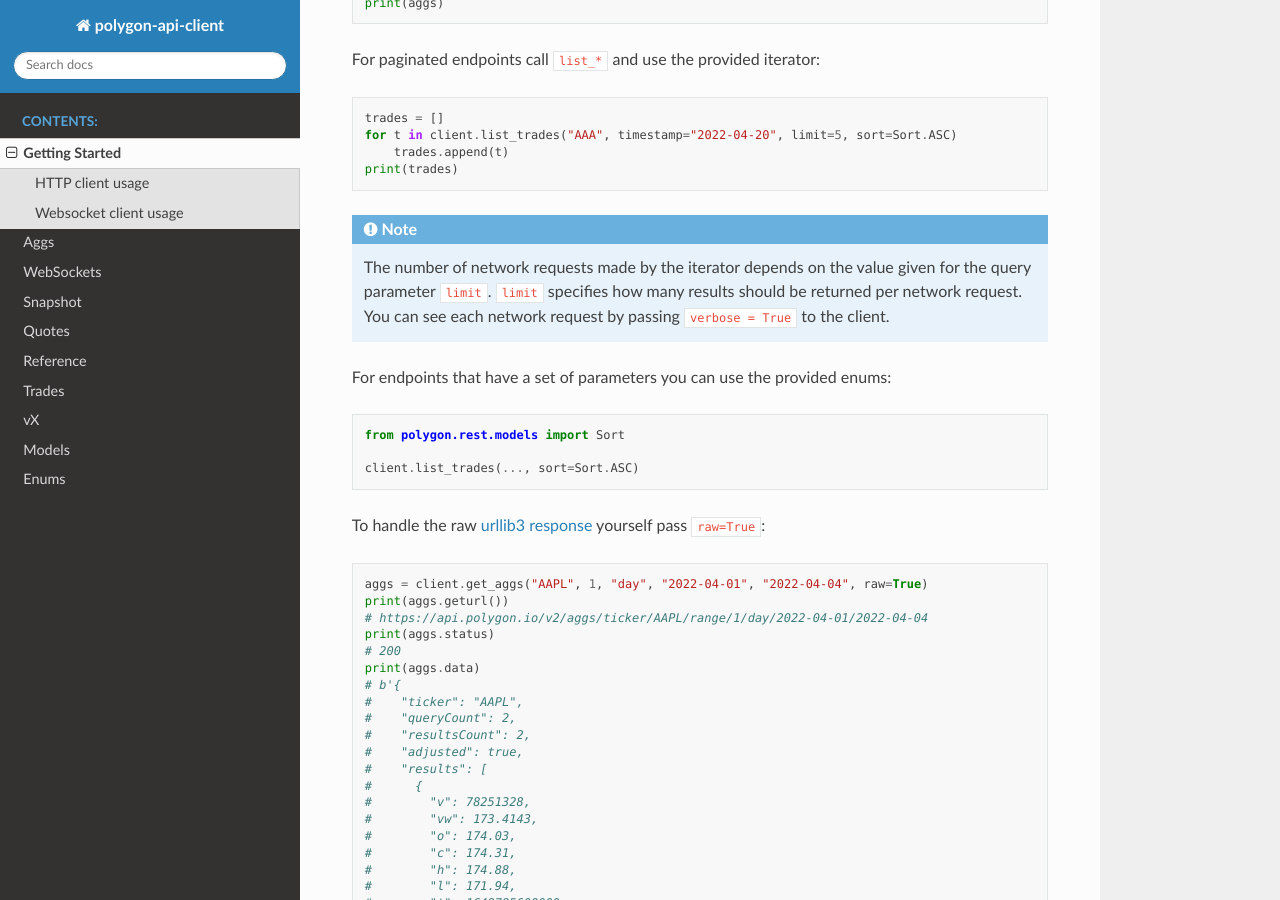
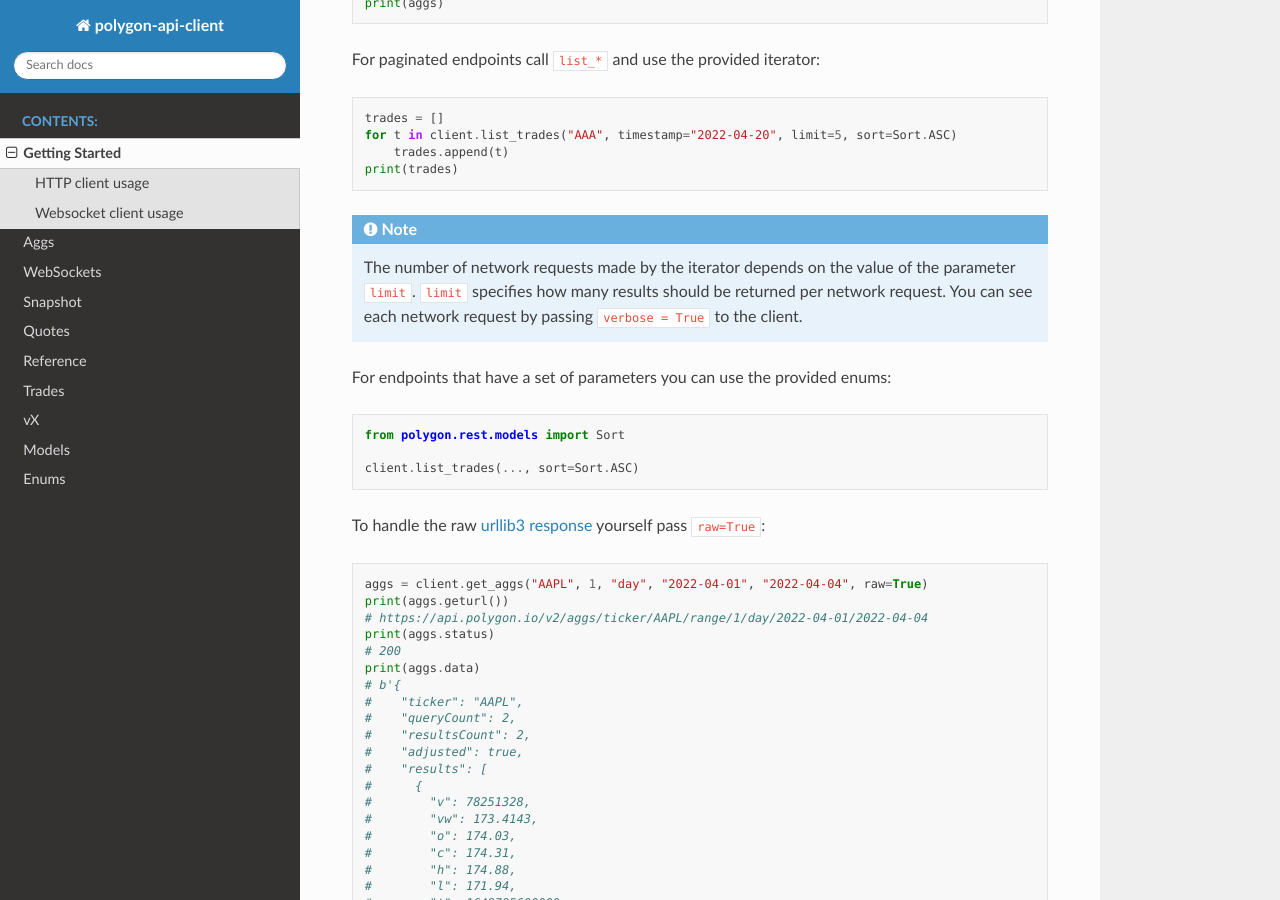
Before and after one commit to polygon-io/client-python, a Sphinx documentation site: the page built from docs/source/Getting-Started.rst, in a window 1280 px wide and 900 px high, scrolled down 809 px. Built offline with Sphinx 7.4.7 and the Read the Docs theme 2.0.0, drawn with Linux system fonts in a browser that asks for light colours.

Commit message:
rephrase

```diff
--- a/docs/source/Getting-Started.rst
+++ b/docs/source/Getting-Started.rst
@@ -41,7 +41,7 @@ For paginated endpoints call :code:`list_*` and use the provided iterator:
   print(trades)
 
 .. note::
-  The number of network requests made by the iterator depends on the value given for the query parameter :code:`limit`.
+  The number of network requests made by the iterator depends on the value of the parameter :code:`limit`.
   :code:`limit` specifies how many results should be returned per network request.
   You can see each network request by passing :code:`verbose = True` to the client.
 
```
